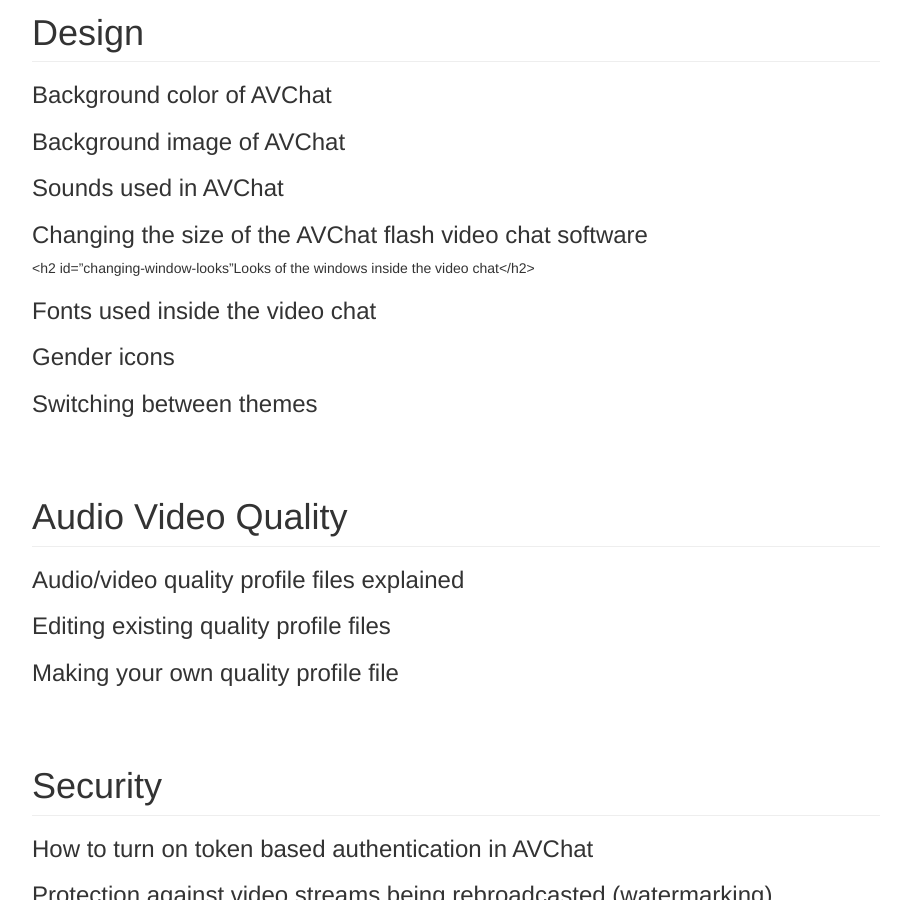
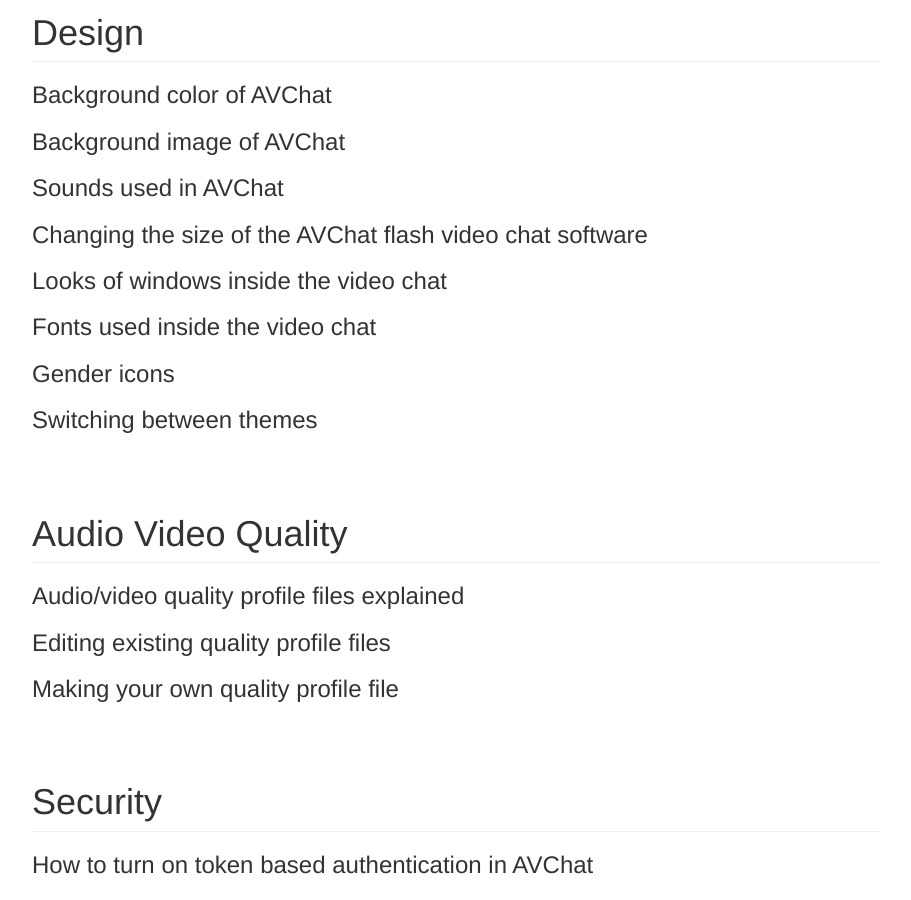
Before and after one commit to nusofthq/avchat-documentation, a Jekyll site: the page built from standalone.md, in a window 1280 px wide and 900 px high, scrolled down 5533 px. Shown: the whole window, without its empty margins (38-949 px from the left). Built offline with Jekyll 4.4.1, drawn with Linux system fonts in a browser that asks for light colours; nearby versions of some CDN libraries; comment, search, counter and statistics services are not loaded; some of the changed text lies outside the part shown.

Commit message:
WIP docs

```diff
--- a/_includes/design.md
+++ b/_includes/design.md
@@ -7,7 +7,7 @@
 
 <h2 id="changing-size">Changing the size of the AVChat flash video chat software</h2>
 
-<h2 id="changing-window-looks"Looks of the windows inside the video chat</h2>
+<h2 id="changing-window-looks">Looks of windows inside the video chat</h2>
 
 <h2 id="changing-fonts">Fonts used inside the video chat</h2>
 
```
